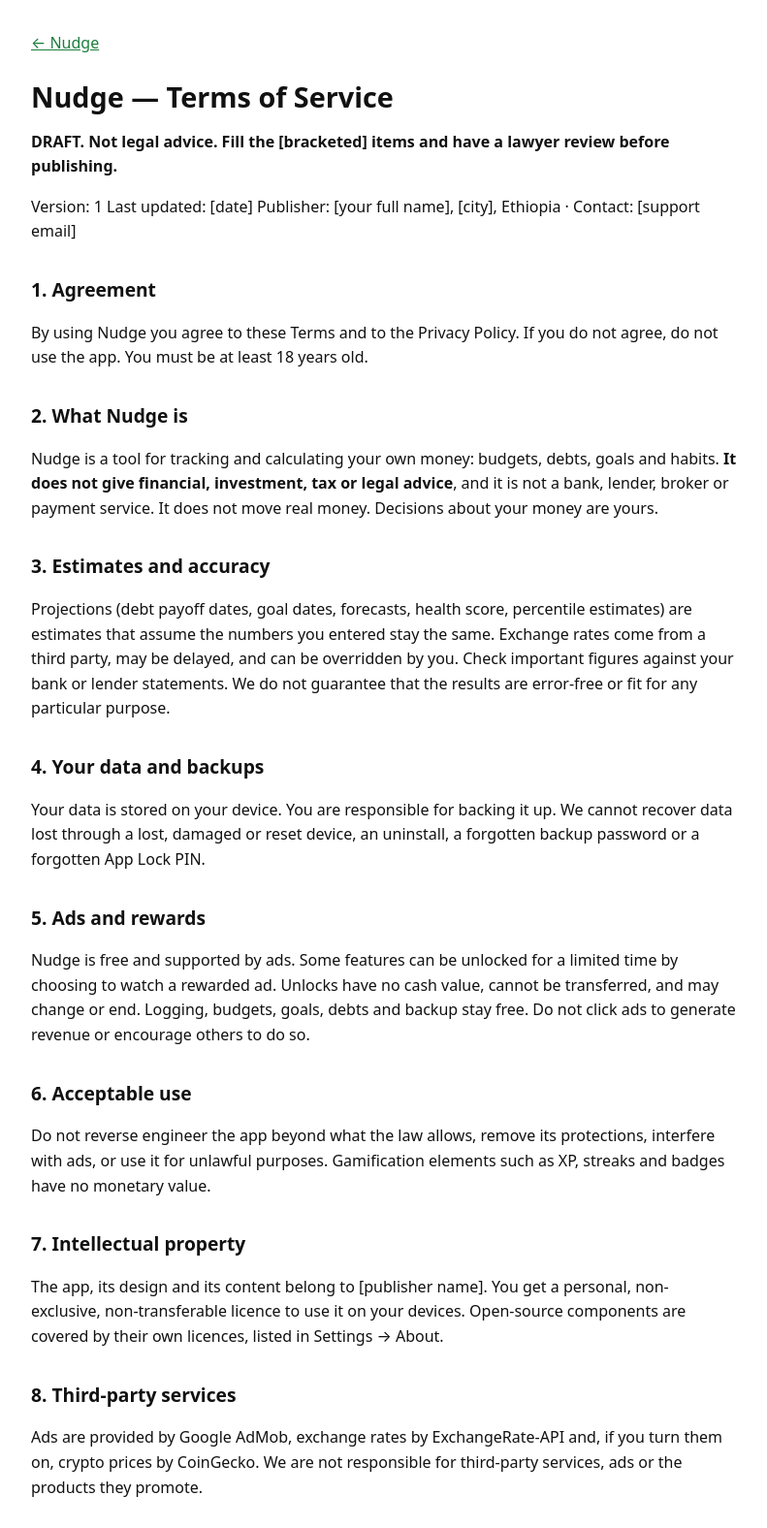
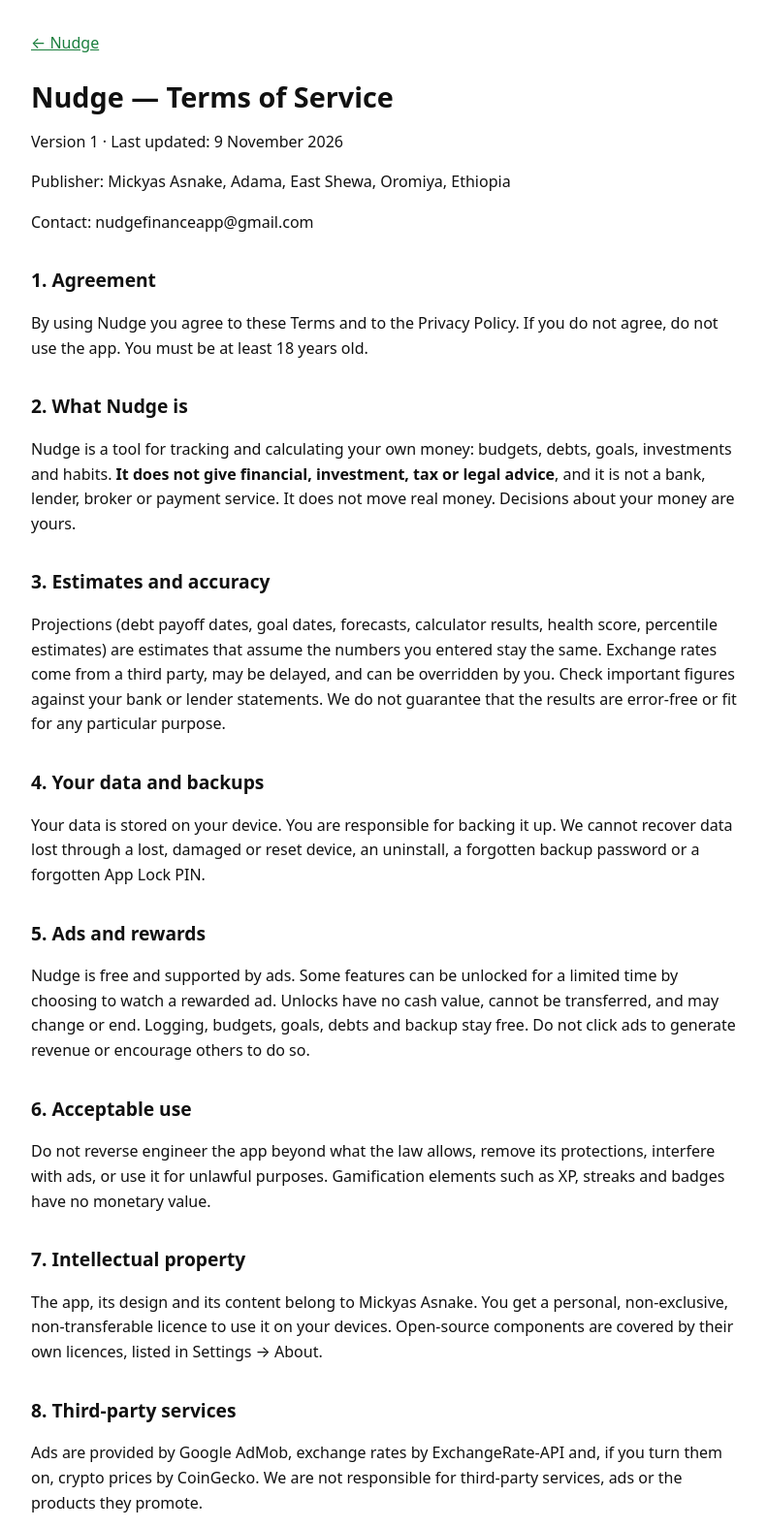
Before and after one commit to micko-123/nudge-site, a plain HTML site: page terms/index.html in a window 1280 px wide. Shown: the top 1576 px of the page at 97% size, without its empty margins (244-1035 px from the left). Drawn offline with Linux system fonts and the light colour scheme.

Commit message:
Final Privacy Policy and Terms: publisher, address and support email
Co-Authored-By: Claude Opus 5.5 <noreply@anthropic.com>

```diff
--- a/terms/index.html
+++ b/terms/index.html
@@ -10,14 +10,15 @@
 <main>
 <p class="back"><a href="../">&larr; Nudge</a></p>
 <h1>Nudge — Terms of Service</h1>
-<p><strong>DRAFT. Not legal advice. Fill the [bracketed] items and have a lawyer review before publishing.</strong></p>
-<p>Version: 1 Last updated: [date] Publisher: [your full name], [city], Ethiopia · Contact: [support email]</p>
+<p>Version 1 · Last updated: 9 November 2026</p>
+<p>Publisher: Mickyas Asnake, Adama, East Shewa, Oromiya, Ethiopia</p>
+<p>Contact: nudgefinanceapp@gmail.com</p>
 <h2>1. Agreement</h2>
 <p>By using Nudge you agree to these Terms and to the Privacy Policy. If you do not agree, do not use the app. You must be at least 18 years old.</p>
 <h2>2. What Nudge is</h2>
-<p>Nudge is a tool for tracking and calculating your own money: budgets, debts, goals and habits. <strong>It does not give financial, investment, tax or legal advice</strong>, and it is not a bank, lender, broker or payment service. It does not move real money. Decisions about your money are yours.</p>
+<p>Nudge is a tool for tracking and calculating your own money: budgets, debts, goals, investments and habits. <strong>It does not give financial, investment, tax or legal advice</strong>, and it is not a bank, lender, broker or payment service. It does not move real money. Decisions about your money are yours.</p>
 <h2>3. Estimates and accuracy</h2>
-<p>Projections (debt payoff dates, goal dates, forecasts, health score, percentile estimates) are estimates that assume the numbers you entered stay the same. Exchange rates come from a third party, may be delayed, and can be overridden by you. Check important figures against your bank or lender statements. We do not guarantee that the results are error-free or fit for any particular purpose.</p>
+<p>Projections (debt payoff dates, goal dates, forecasts, calculator results, health score, percentile estimates) are estimates that assume the numbers you entered stay the same. Exchange rates come from a third party, may be delayed, and can be overridden by you. Check important figures against your bank or lender statements. We do not guarantee that the results are error-free or fit for any particular purpose.</p>
 <h2>4. Your data and backups</h2>
 <p>Your data is stored on your device. You are responsible for backing it up. We cannot recover data lost through a lost, damaged or reset device, an uninstall, a forgotten backup password or a forgotten App Lock PIN.</p>
 <h2>5. Ads and rewards</h2>
@@ -25,7 +26,7 @@
 <h2>6. Acceptable use</h2>
 <p>Do not reverse engineer the app beyond what the law allows, remove its protections, interfere with ads, or use it for unlawful purposes. Gamification elements such as XP, streaks and badges have no monetary value.</p>
 <h2>7. Intellectual property</h2>
-<p>The app, its design and its content belong to [publisher name]. You get a personal, non-exclusive, non-transferable licence to use it on your devices. Open-source components are covered by their own licences, listed in Settings → About.</p>
+<p>The app, its design and its content belong to Mickyas Asnake. You get a personal, non-exclusive, non-transferable licence to use it on your devices. Open-source components are covered by their own licences, listed in Settings → About.</p>
 <h2>8. Third-party services</h2>
 <p>Ads are provided by Google AdMob, exchange rates by ExchangeRate-API and, if you turn them on, crypto prices by CoinGecko. We are not responsible for third-party services, ads or the products they promote.</p>
 <h2>9. Disclaimer and limit of liability</h2>
@@ -33,9 +34,9 @@
 <h2>10. Changes and termination</h2>
 <p>We may update the app or these Terms. When the Terms change, the app shows a summary and asks you to continue. You can stop using the app at any time by uninstalling it. We may stop offering the app.</p>
 <h2>11. Governing law</h2>
-<p>These Terms are governed by the laws of [Ethiopia / your chosen jurisdiction]. [Lawyer to confirm venue and consumer-law carve-outs for users in other regions.]</p>
+<p>These Terms are governed by the laws of Ethiopia. Nothing in them takes away rights you have under the consumer protection laws of the country where you live.</p>
 <h2>12. Contact</h2>
-<p>[Your name] · [support email]</p>
+<p>Mickyas Asnake · Adama, East Shewa, Oromiya, Ethiopia · nudgefinanceapp@gmail.com</p>
 </main>
 </body>
 </html>
```
Also changed, not shown: privacy/index.html (+7 -5 lines), 2 other files.
